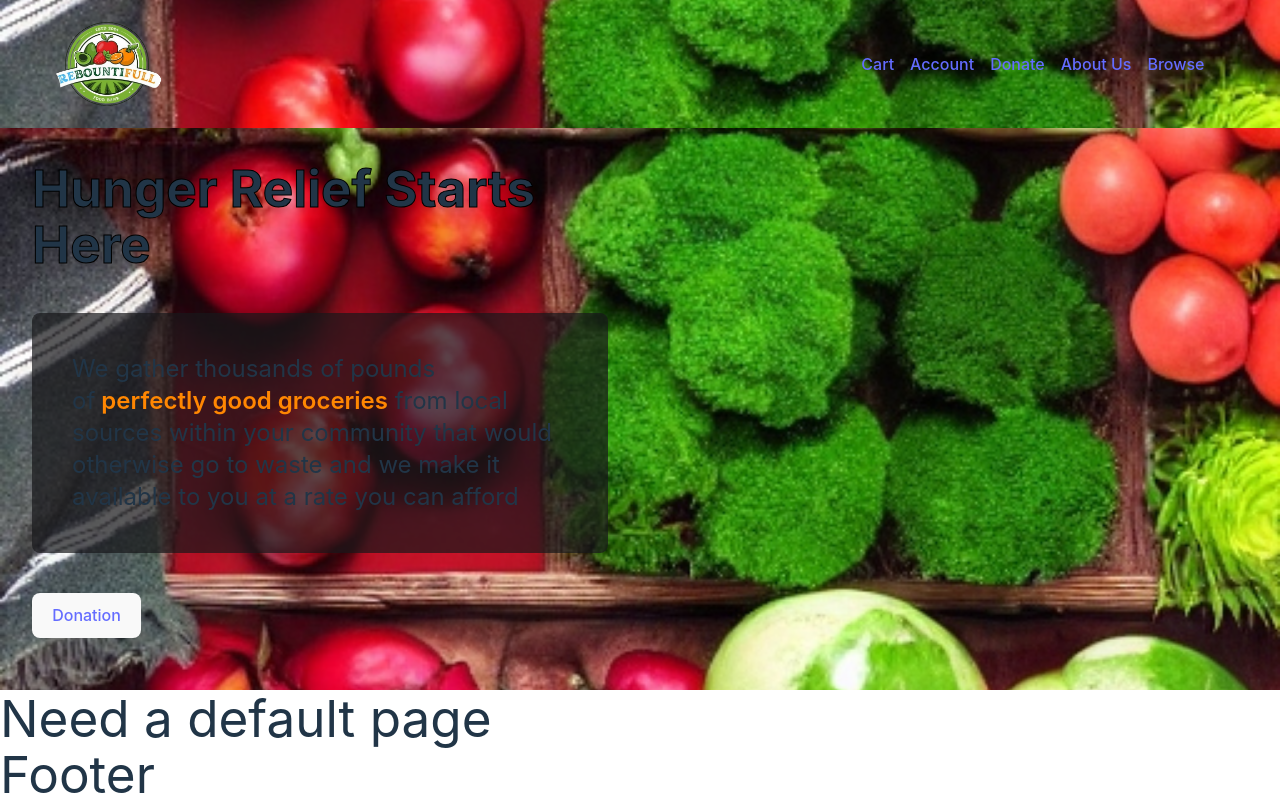
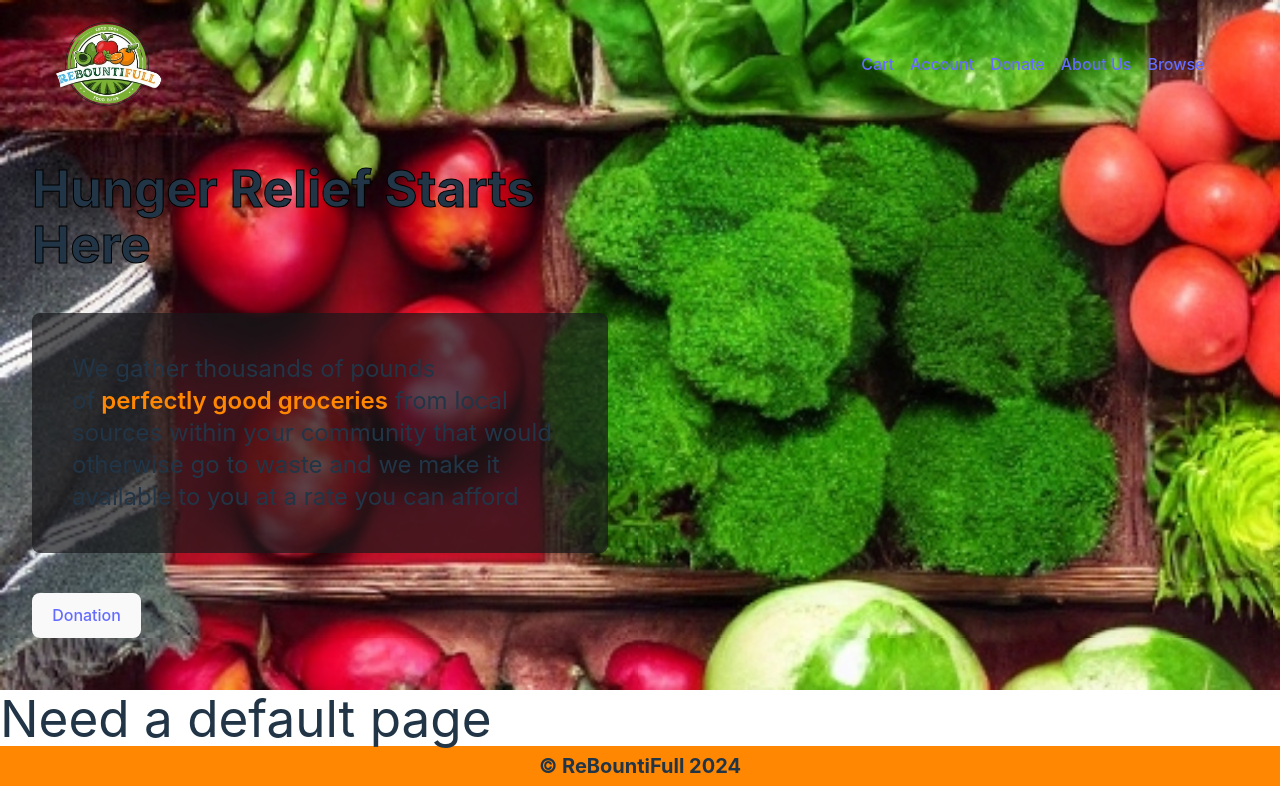
Before and after one commit to sareacct91/ReBountiFull, a React (Vite) app in the folder client/: page / in a window 1280 px wide. Built offline with nearby package versions, Linux system fonts and the light colour scheme.

Commit message:
very basic footer component

```diff
--- a/client/src/components/Footer/footer.jsx
+++ b/client/src/components/Footer/footer.jsx
@@ -1,5 +1,9 @@
 import React from "react";
 
 export default function Footer() {
-  return <h1>Footer</h1>
+  return (
+  <footer className="bg-orange h-10">
+    <h3 className="w-max font-bold m-auto text-xl pt-1.5">© ReBountiFull 2024</h3>
+  </footer>
+  );
 }
```
